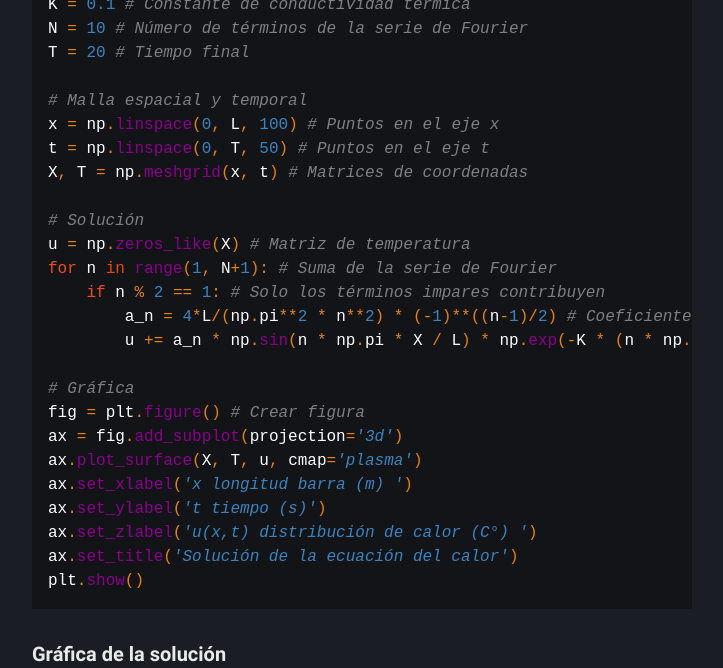
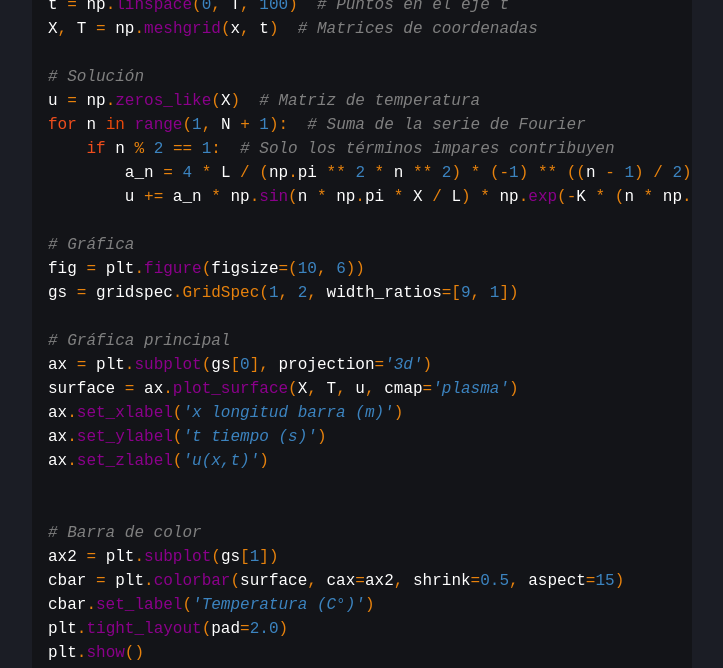
Before and after one commit to gadivalr/gadivalr.page, a Jekyll site: the page built from _posts/2023-12-12-heat.md, in a window 1280 px wide and 1400 px high, scrolled down 6636 px, cut to the strip 0-668 px from the top of the window. Shown: the whole strip, without its empty margins (278-1001 px from the left). Built offline with Jekyll 4.4.1, drawn with Linux system fonts in a browser that asks for light colours; some of the changed text lies outside the part shown.

````diff
--- a/_posts/2023-12-12-heat.md
+++ b/_posts/2023-12-12-heat.md
@@ -298,46 +298,56 @@ $$
 {% endraw %}
 ## Código en python para visualizar la solución
 
-  <button class="btncode" style=" top: 5px; right: 5px;" onclick="copyCode()">Copiar código</button>
+
 
 ```python
+import numpy as np
+import matplotlib.pyplot as plt
+from matplotlib import gridspec
+
+# Parámetros
+L = 5  # Longitud de la barra
+K = 0.1  # Constante de conductividad térmica
+N = 10  # Número de términos de la serie de Fourier
+T = 20  # Tiempo final
+
+# Malla espacial y temporal
+x = np.linspace(0, L, 100)  # Puntos en el eje x
+t = np.linspace(0, T, 100)  # Puntos en el eje t
+X, T = np.meshgrid(x, t)  # Matrices de coordenadas
+
+# Solución
+u = np.zeros_like(X)  # Matriz de temperatura
+for n in range(1, N + 1):  # Suma de la serie de Fourier
+    if n % 2 == 1:  # Solo los términos impares contribuyen
+        a_n = 4 * L / (np.pi ** 2 * n ** 2) * (-1) ** ((n - 1) / 2)  # Coeficiente de Fourier
+        u += a_n * np.sin(n * np.pi * X / L) * np.exp(-K * (n * np.pi / L) ** 2 * T)
+
+# Gráfica
+fig = plt.figure(figsize=(10, 6))
+gs = gridspec.GridSpec(1, 2, width_ratios=[9, 1])
+
+# Gráfica principal
+ax = plt.subplot(gs[0], projection='3d')
+surface = ax.plot_surface(X, T, u, cmap='plasma')
+ax.set_xlabel('x longitud barra (m)')
+ax.set_ylabel('t tiempo (s)')
+ax.set_zlabel('u(x,t)')
 
 
-import numpy as np
-import matplotlib.pyplot as plt
-
-# Parámetros
-L = 5 # Longitud de la barra
-K = 0.1 # Constante de conductividad térmica
-N = 10 # Número de términos de la serie de Fourier
-T = 20 # Tiempo final
-
-# Malla espacial y temporal
-x = np.linspace(0, L, 100) # Puntos en el eje x
-t = np.linspace(0, T, 50) # Puntos en el eje t
-X, T = np.meshgrid(x, t) # Matrices de coordenadas
-
-# Solución
-u = np.zeros_like(X) # Matriz de temperatura
-for n in range(1, N+1): # Suma de la serie de Fourier
-    if n % 2 == 1: # Solo los términos impares contribuyen
-        a_n = 4*L/(np.pi**2 * n**2) * (-1)**((n-1)/2) # Coeficiente de Fourier
-        u += a_n * np.sin(n * np.pi * X / L) * np.exp(-K * (n * np.pi / L)**2 * T)
-
-# Gráfica
-fig = plt.figure() # Crear figura
-ax = fig.add_subplot(projection='3d')
-ax.plot_surface(X, T, u, cmap='plasma')
-ax.set_xlabel('x longitud barra (m) ')
-ax.set_ylabel('t tiempo (s)')
-ax.set_zlabel('u(x,t) distribución de calor (C°) ')
-ax.set_title('Solución de la ecuación del calor')
+# Barra de color
+ax2 = plt.subplot(gs[1])
+cbar = plt.colorbar(surface, cax=ax2, shrink=0.5, aspect=15)
+cbar.set_label('Temperatura (C°)')
+plt.tight_layout(pad=2.0)
 plt.show()
-```
 
 
+```
+<button class="btncode" style="top: 5px; right: 5px;" onclick="copyCode(this)">Copy code</button>
+
 <script>
-function copyCode() {
+function copyCode(button) {
   const codeSnippet = document.querySelector('pre code');
   const code = codeSnippet.innerText;
 
--- a/_sass/klise/_base.scss
+++ b/_sass/klise/_base.scss
@@ -475,3 +475,7 @@ color: white;
 button:hover {
 background-color: #45a049;
  }
+btncode,
+.btncode {
+   margin: 1px auto;
+}
````
Also changed, not shown: other parts of _posts/2023-12-12-heat.md (+14 -2 lines).
